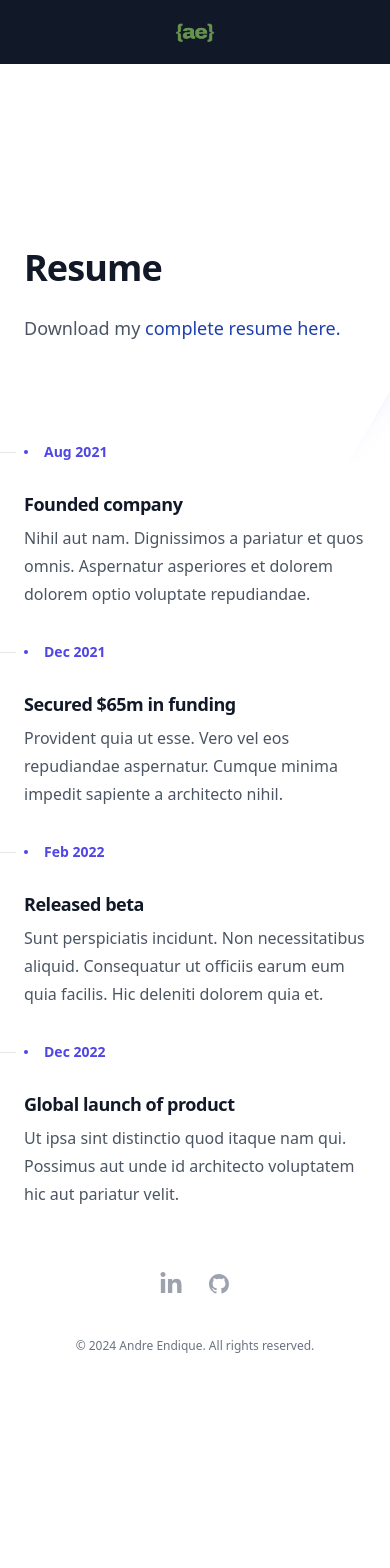
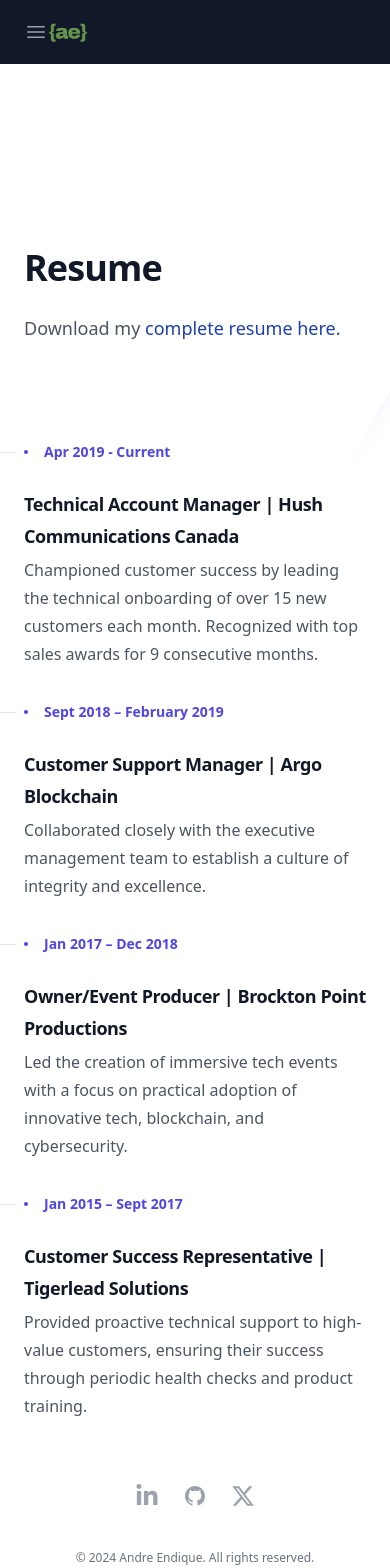
Before and after one commit to ae-andre/ae-new-portfolio, a React (Vite) app: page /resume in a window 390 px wide. Shown: the top 1568 px of the page. Before the commit the page ends 1388 px from the top, so only its background shows below. Built offline with nearby package versions, Linux system fonts and the light colour scheme.

Commit message:
added mobile menu

```diff
--- a/src/components/Footer/index.jsx
+++ b/src/components/Footer/index.jsx
@@ -22,6 +22,20 @@
             clipRule="evenodd"
           />
         </svg>
+      ),
+    },
+    {
+      name: "X",
+      href: "https://twitter.com/ae_andre_dev",
+      icon: (props) => (
+        <svg
+        xmlns="http://www.w3.org/2000/svg"
+        fill="currentColor"
+        viewBox="0 0 512 512"
+        {...props}>
+        <path
+          d="M389.2 48h70.6L305.6 224.2 487 464H345L233.7 318.6 106.5 464H35.8L200.7 275.5 26.8 48H172.4L272.9 180.9 389.2 48zM364.4 421.8h39.1L151.1 88h-42L364.4 421.8z" />
+      </svg>
       ),
     },
   ],
--- a/src/components/Navbar/index.jsx
+++ b/src/components/Navbar/index.jsx
@@ -1,6 +1,6 @@
 import { Fragment } from 'react'
 import { Disclosure, Menu, Transition } from '@headlessui/react'
-import { Bars3Icon, BellIcon, XMarkIcon } from '@heroicons/react/24/outline'
+import { Bars3Icon, XMarkIcon } from '@heroicons/react/24/outline'
 import { useState, useEffect } from 'react'
 
 const navigation = [
@@ -30,12 +30,30 @@
     <Disclosure as="nav" className="bg-gray-900">
       {({ open }) => (
         <>
-          <div className="mx-auto max-w-7xl px-2 sm:px-6 lg:px-8">
-            <div className="flex h-16 items-center justify-end">
-              <div className="absolute inset-y-0 left-0 flex items-center sm:hidden">
+          <div className="flex mx-auto max-w-7xl px-4 sm:px-6 lg:px-8">
+            <div className="flex h-16 justify-between">
+              <div className="hidden sm:ml-6 sm:flex sm:items-center">
+                <Menu as="div" className=" ml-3">
+                  <div>
+                    <Menu.Button className="flex rounded-full bg-white text-sm focus:outline-none focus:ring-2 focus:ring-indigo-500 focus:ring-offset-2">
+                    </Menu.Button>
+                  </div>
+                  <Transition
+                    as={Fragment}
+                    enter="transition ease-out duration-200"
+                    enterFrom="transform opacity-0 scale-95"
+                    enterTo="transform opacity-100 scale-100"
+                    leave="transition ease-in duration-75"
+                    leaveFrom="transform opacity-100 scale-100"
+                    leaveTo="transform opacity-0 scale-95"
+                  >
+                  </Transition>
+                </Menu>
+              </div>
+              <div className="-mr-2 flex items-center sm:hidden">
                 {/* Mobile menu button*/}
-                <Disclosure.Button className="relative inline-flex items-center justify-center rounded-md p-2 text-gray-400 hover:bg-gray-700 hover:text-white focus:outline-none focus:ring-2 focus:ring-inset focus:ring-white">
-                  <span className="absolute -inset-0.5" />
+                <Disclosure.Button className="flex items-center justify-center rounded-md p-2 text-gray-400 hover:bg-gray-700 hover:text-white focus:outline-none focus:ring-2 focus:ring-inset focus:ring-white">
+                  <span className="flex -inset-0.5" />
                   <span className="sr-only">Open main menu</span>
                   {open ? (
                     <XMarkIcon className="block h-6 w-6" aria-hidden="true" />
@@ -53,7 +71,7 @@
                   />
                 </div>
                 <div className="hidden sm:ml-6 sm:block">
-                  <div className="flex space-x-4">
+                  <div className="flex items-center space-x-4">
                     {navigation.map((item) => (
                       <a
                         key={item.name}
--- a/src/pages/Portfolio/index.jsx
+++ b/src/pages/Portfolio/index.jsx
@@ -57,7 +57,7 @@
         {/* Blog section */}
         <div className="mx-auto mt-10 max-w-7xl px-6 sm:mt-40 lg:px-8">
           <div className="mx-auto max-w-2xl lg:mx-0 lg:max-w-none">
-            <h2 className="text-3xl font-bold tracking-tight text-gray-900 sm:text-4xl">
+            <h2 className="max-w-2xl text-4xl font-bold tracking-tight text-gray-900 sm:text-6xl lg:col-span-2 xl:col-auto">
               My Projects
             </h2>
           </div>
--- a/src/pages/Resume/index.jsx
+++ b/src/pages/Resume/index.jsx
@@ -1,30 +1,30 @@
 const timeline = [
   {
-    name: "Founded company",
+    name: "Technical Account Manager | Hush Communications Canada",
     description:
-      "Nihil aut nam. Dignissimos a pariatur et quos omnis. Aspernatur asperiores et dolorem dolorem optio voluptate repudiandae.",
-    date: "Aug 2021",
-    dateTime: "2021-08",
+      "Championed customer success by leading the technical onboarding of over 15 new customers each month. Recognized with top sales awards for 9 consecutive months.",
+    date: "Apr 2019 - Current",
+    dateTime: "2019-04",
   },
   {
-    name: "Secured $65m in funding",
+    name: "Customer Support Manager | Argo Blockchain",
     description:
-      "Provident quia ut esse. Vero vel eos repudiandae aspernatur. Cumque minima impedit sapiente a architecto nihil.",
-    date: "Dec 2021",
+      "Collaborated closely with the executive management team to establish a culture of integrity and excellence.",
+    date: "Sept 2018 – February 2019",
     dateTime: "2021-12",
   },
   {
-    name: "Released beta",
+    name: "Owner/Event Producer | Brockton Point Productions",
     description:
-      "Sunt perspiciatis incidunt. Non necessitatibus aliquid. Consequatur ut officiis earum eum quia facilis. Hic deleniti dolorem quia et.",
-    date: "Feb 2022",
+      "Led the creation of immersive tech events with a focus on practical adoption of innovative tech, blockchain, and cybersecurity.",
+    date: "Jan 2017 – Dec 2018",
     dateTime: "2022-02",
   },
   {
-    name: "Global launch of product",
+    name: "Customer Success Representative | Tigerlead Solutions",
     description:
-      "Ut ipsa sint distinctio quod itaque nam qui. Possimus aut unde id architecto voluptatem hic aut pariatur velit.",
-    date: "Dec 2022",
+      "Provided proactive technical support to high-value customers, ensuring their success through periodic health checks and product training.",
+    date: "Jan 2015 – Sept 2017",
     dateTime: "2022-12",
   },
 ];
```
Also changed, not shown: 1 other file (tests, documents, lock files or other folders).
